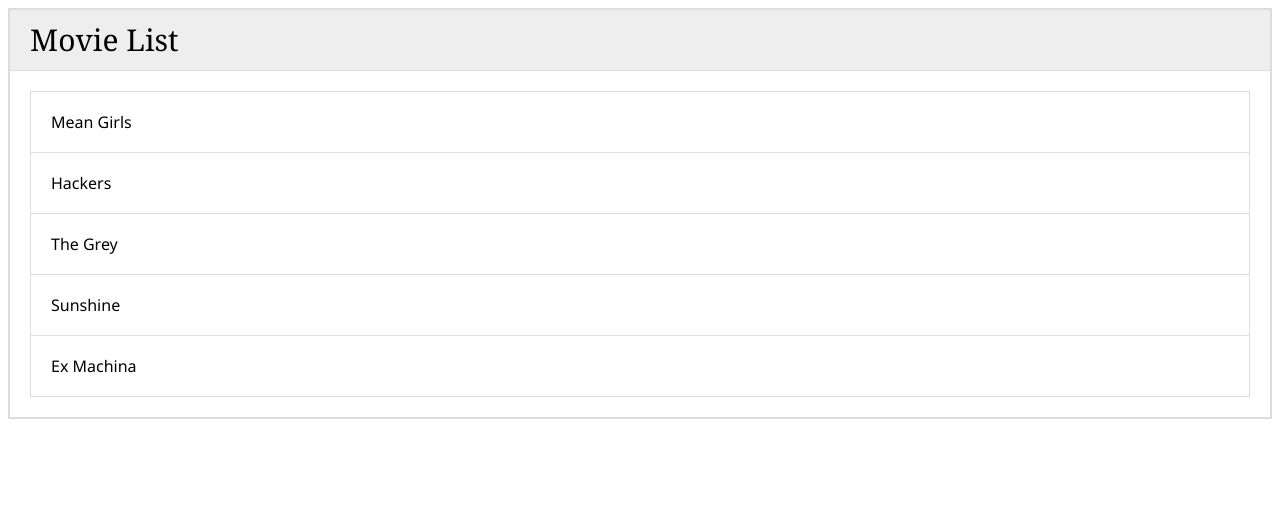
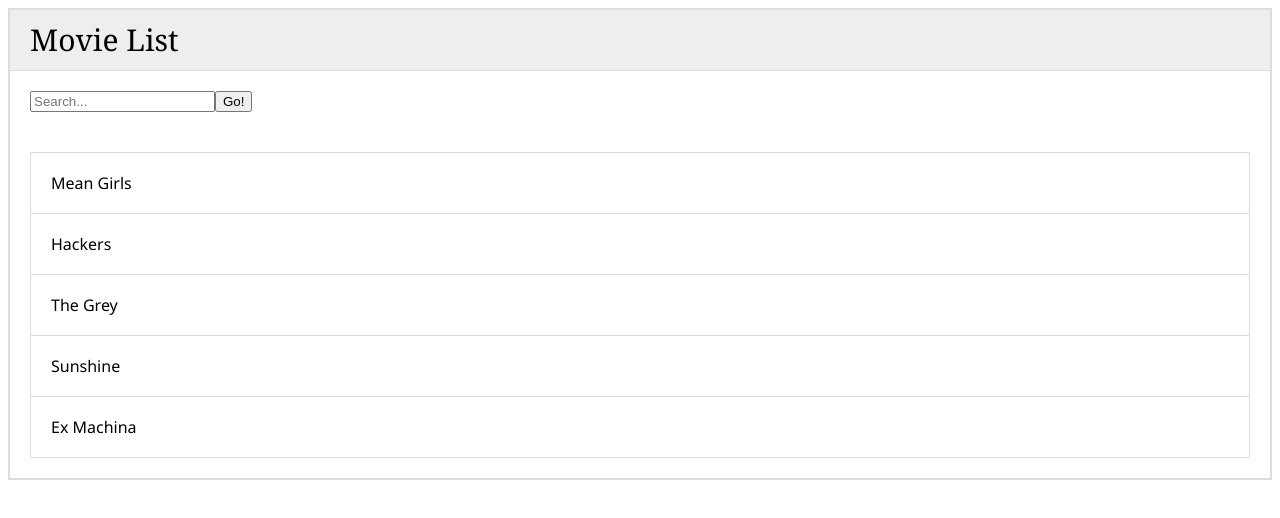
Before and after one commit to thesadie/movie-app, a React app: page / in a window 1280 px wide. Shown: the top 518 px of the page. Built offline with nearby package versions, Linux system fonts and the light colour scheme.

Commit message:
Adds search bar

```diff
--- a/client/src/components/app.jsx
+++ b/client/src/components/app.jsx
@@ -2,6 +2,7 @@ import React from 'react';
 import ReactDOM from 'react-dom';
 
 import MovieListItem from './movieListItem.jsx';
+import Search from './search.jsx'
 
 class App extends React.Component {
   constructor(props) {
@@ -28,6 +29,9 @@ class App extends React.Component {
     return (
       <div>
         <div id='topbar'>Movie List</div>
+        <div id='searchbar'>
+          <Search />
+        </div>
         <div id='movieList'>
           {list}
         </div>
--- /dev/null
+++ b/client/src/components/search.jsx
@@ -0,0 +1,12 @@
+import React from 'react';
+
+function Search(props) {
+  return (
+    <form>
+      <input placeholder="Search..."></input>
+      <button>Go!</button>
+    </form>
+  )
+}
+
+export default Search;
--- a/public/style.css
+++ b/public/style.css
@@ -7,6 +7,10 @@
   padding: 5px 20px 5px 20px;
   line-height: 50px;
   font-family: 'Segoe UI', Tahoma, Geneva, Verdana, sans-serif;
+}
+
+#searchbar {
+  margin: 20px;
 }
 
 #topbar {
```
Also changed, not shown: public/dist/bundle.js.
